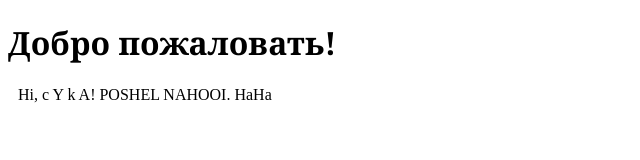
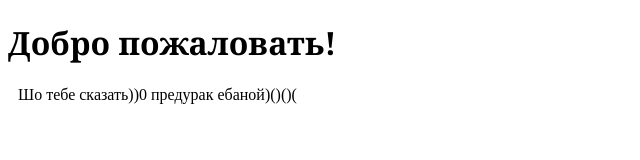
Before and after one commit to Fucker95/fucker95.github.io, a plain HTML site: page index.html in a window 1280 px wide. Shown: the full height of the page, 0-640 px from the left. Drawn offline with Linux system fonts and the light colour scheme.

Commit message:
Update index.html

```diff
--- a/index.html
+++ b/index.html
@@ -18,9 +18,8 @@
   </head>
   <body>
  <h1>Добро пожаловать!</h1>
- <p>Hi, c Y k A!
- POSHEL NAHOOI.
- HaHa
+ <p>Шо тебе сказать))0
+ предурак ебаной)()()(
  </p>
   </body>
 </html>
```
